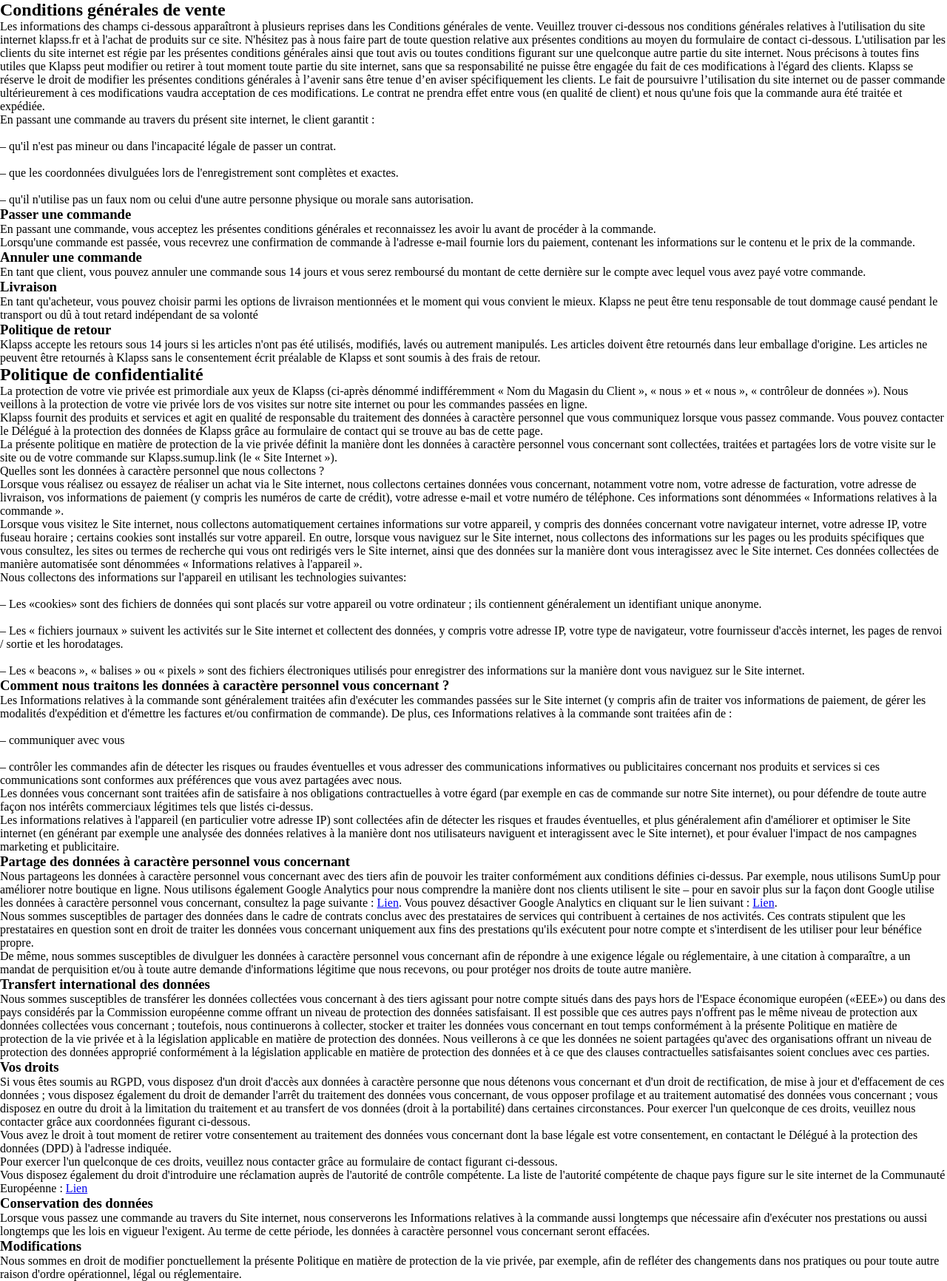
After one commit to damien-verschaere/hackathon, a PHP site: page /views/conditions.php in a window 1280 px wide. The commit adds this page. Shown: the whole page at 74% size. Run offline with PHP 8.4, Linux system fonts and the light colour scheme.

Commit message:
commit 1

```diff
--- a/assets/css/style.css
+++ b/assets/css/style.css
@@ -1,4 +1,127 @@
+/*footer.php*/
+
 *{
-    margin: 0;
-    padding: 0;
+    margin:0;
+    padding:0;
+    box-sizing: border-box;
+
 }
+
+.container{
+    max-width: 1170px;
+    margin:auto;
+}
+
+.row{
+    display: flex;
+    flex-wrap: wrap;
+}
+
+ul{
+    list-style: none;
+}
+
+.footer{
+    background-color: white;
+    padding: 70px 0;
+    bottom: 0px;
+}
+
+.column{
+    width: 25%;
+    padding: 0 15px;
+}
+
+.column h4{
+    font-size: 22px;
+    color: black;
+    text-transform: capitalize;
+    margin-bottom: 35px;
+    font-weight: 500;
+    position: relative;
+}
+
+.column h4::before{
+    content: '';
+    position: absolute;
+    left:0;
+    bottom: -10px;
+    background-color: #7ed957;
+    height: 2px;
+    box-sizing: border-box;
+    width: 50px;
+}
+
+.column ul li:not(:last-child){
+    margin-bottom: 10px;
+}
+
+.column ul li a{
+    font-size: 20px;
+    text-decoration: none;
+    font-weight: 300;
+    color: #bbbbbb;
+    display: block;
+}
+
+.column ul li a:hover{
+    text-decoration: none;
+    transform: scale(1.1);
+    transition: transform 0.5s;
+}
+
+.fa{
+    flex-direction: row;
+    justify-content: space-between;
+    padding: 70px;
+    width: 30px;
+    text-align: center;
+    text-decoration: none;
+    border-radius: 50%;
+    background-color: white;
+}
+
+.fa:hover{
+    text-decoration: none;
+    transform: scale(1.2);
+    transition: transform 0.5s;
+}
+
+.fa-facebook:before{
+    content: "\f09a";
+    font-size: 35px;
+    color: #7ed957;
+}
+
+.fa-twitter:before{
+    content: "\f09a";
+    font-size: 35px;
+    color: #7ed957;
+}
+
+.fa-instagram:before{
+    content: "\f09a";
+    font-size: 35px;
+    color: #7ed957;
+}
+
+.fa-youtube:before{
+    content: "\f09a";
+    font-size: 35px;
+    color: #7ed957;
+}
+
+/*conditions.php*/
+
+/*qui.php*/
+
+img{
+    display: block;
+    margin-left: auto;
+    margin-right: auto;
+    width: 25%;
+}
+
+.text{
+    text-align: center;
+}
--- /dev/null
+++ b/views/conditions.php
@@ -0,0 +1,87 @@
+<!DOCTYPE html>
+<html lang="en">
+<html>
+    <head>
+        <meta charset="UTF-8">
+        <link rel="stylesheet" href="../assets/css/style.css"">
+        <title>Conditions générales de vente</title>
+    </head>
+
+        <body>
+
+            <h2>Conditions générales de vente</h2>
+                <p>Les informations des champs ci-dessous apparaîtront à plusieurs reprises dans les Conditions générales de vente.
+                Veuillez trouver ci-dessous nos conditions générales relatives à l'utilisation du site internet klapss.fr et à l'achat de produits sur ce site.
+                N'hésitez pas à nous faire part de toute question relative aux présentes conditions au moyen du formulaire de contact ci-dessous.
+                L'utilisation par les clients du site internet est régie par les présentes conditions générales ainsi que tout avis ou toutes conditions figurant sur une quelconque autre partie du site internet. Nous précisons à toutes fins utiles que Klapss peut modifier ou retirer à tout moment toute partie du site internet, sans que sa responsabilité ne puisse être engagée du fait de ces modifications à l'égard des clients. Klapss se réserve le droit de modifier les présentes conditions générales à l’avenir sans être tenue d’en aviser spécifiquement les clients. Le fait de poursuivre l’utilisation du site internet ou de passer commande ultérieurement à ces modifications vaudra acceptation de ces modifications.
+                Le contrat ne prendra effet entre vous (en qualité de client) et nous qu'une fois que la commande aura été traitée et expédiée.</p>
+
+                <p>En passant une commande au travers du présent site internet, le client garantit :</p>
+
+                <br>– qu'il n'est pas mineur ou dans l'incapacité légale de passer un contrat.</br>
+                <br>– que les coordonnées divulguées lors de l'enregistrement sont complètes et exactes.</br>
+                <br>– qu'il n'utilise pas un faux nom ou celui d'une autre personne physique ou morale sans autorisation.</br>
+
+            <h3>Passer une commande</h3>
+                <p>En passant une commande, vous acceptez les présentes conditions générales et reconnaissez les avoir lu avant de procéder à la commande.</p>
+                <p>Lorsqu'une commande est passée, vous recevrez une confirmation de commande à l'adresse e-mail fournie lors du paiement, contenant les informations sur le contenu et le prix de la commande.</p>
+
+            <h3>Annuler une commande</h3>
+                <p>En tant que client, vous pouvez annuler une commande sous 14 jours et vous serez remboursé du montant de cette dernière sur le compte avec lequel vous avez payé votre commande.</p>
+
+            <h3>Livraison</h3>
+                <p>En tant qu'acheteur, vous pouvez choisir parmi les options de livraison mentionnées et le moment qui vous convient le mieux. Klapss ne peut être tenu responsable de tout dommage causé pendant le transport ou dû à tout retard indépendant de sa volonté</p>
+
+            <h3>Politique de retour</h3>
+                <p>Klapss accepte les retours sous 14 jours si les articles n'ont pas été utilisés, modifiés, lavés ou autrement manipulés. Les articles doivent être retournés dans leur emballage d'origine. Les articles ne peuvent être retournés à Klapss sans le consentement écrit préalable de Klapss et sont soumis à des frais de retour.</p>
+
+            <h2>Politique de confidentialité</h2>
+                <p>La protection de votre vie privée est primordiale aux yeux de Klapss (ci-après dénommé indifféremment « Nom du Magasin du Client », « nous » et « nous », « contrôleur de données »). Nous veillons à la protection de votre vie privée lors de vos visites sur notre site internet ou pour les commandes passées en ligne.</p>
+
+                <p>Klapss fournit des produits et services et agit en qualité de responsable du traitement des données à caractère personnel que vous communiquez lorsque vous passez commande.
+                Vous pouvez contacter le Délégué à la protection des données de Klapss grâce au formulaire de contact qui se trouve au bas de cette page.</p>
+
+                <p>La présente politique en matière de protection de la vie privée définit la manière dont les données à caractère personnel vous concernant sont collectées, traitées et partagées lors de votre visite sur le site ou de votre commande sur Klapss.sumup.link (le « Site Internet »).</p>
+
+                <p>Quelles sont les données à caractère personnel que nous collectons ?</p>
+
+                <p>Lorsque vous réalisez ou essayez de réaliser un achat via le Site internet, nous collectons certaines données vous concernant, notamment votre nom, votre adresse de facturation, votre adresse de livraison, vos informations de paiement (y compris les numéros de carte de crédit), votre adresse e-mail et votre numéro de téléphone. Ces informations sont dénommées « Informations relatives à la commande ».</p>
+
+                <p>Lorsque vous visitez le Site internet, nous collectons automatiquement certaines informations sur votre appareil, y compris des données concernant votre navigateur internet, votre adresse IP, votre fuseau horaire ; certains cookies sont installés sur votre appareil. En outre, lorsque vous naviguez sur le Site internet, nous collectons des informations sur les pages ou les produits spécifiques que vous consultez, les sites ou termes de recherche qui vous ont redirigés vers le Site internet, ainsi que des données sur la manière dont vous interagissez avec le Site internet. Ces données collectées de manière automatisée sont dénommées « Informations relatives à l'appareil ».</p>
+
+                <p>Nous collectons des informations sur l'appareil en utilisant les technologies suivantes:</p>
+                <br>– Les «cookies» sont des fichiers de données qui sont placés sur votre appareil ou votre ordinateur ; ils contiennent généralement un identifiant unique anonyme.</br>
+                <br>– Les « fichiers journaux » suivent les activités sur le Site internet et collectent des données, y compris votre adresse IP, votre type de navigateur, votre fournisseur d'accès internet, les pages de renvoi / sortie et les horodatages.</br>
+                <br>– Les « beacons », « balises » ou « pixels » sont des fichiers électroniques utilisés pour enregistrer des informations sur la manière dont vous naviguez sur le Site internet.</br>
+
+            <h3>Comment nous traitons les données à caractère personnel vous concernant ?</h3>
+                <p>Les Informations relatives à la commande sont généralement traitées afin d'exécuter les commandes passées sur le Site internet (y compris afin de traiter vos informations de paiement, de gérer les modalités d'expédition et d'émettre les factures et/ou confirmation de commande). De plus, ces Informations relatives à la commande sont traitées afin de :</p>
+                <br>– communiquer avec vous</br>
+                <br>– contrôler les commandes afin de détecter les risques ou fraudes éventuelles et vous adresser des communications informatives ou publicitaires concernant nos produits et services si ces communications sont conformes aux préférences que vous avez partagées avec nous.</br>
+
+                <p>Les données vous concernant sont traitées afin de satisfaire à nos obligations contractuelles à votre égard (par exemple en cas de commande sur notre Site internet), ou pour défendre de toute autre façon nos intérêts commerciaux légitimes tels que listés ci-dessus.</p>
+                <p>Les informations relatives à l'appareil (en particulier votre adresse IP) sont collectées afin de détecter les risques et fraudes éventuelles, et plus généralement afin d'améliorer et optimiser le Site internet (en générant par exemple une analysée des données relatives à la manière dont nos utilisateurs naviguent et interagissent avec le Site internet), et pour évaluer l'impact de nos campagnes marketing et publicitaire.</p>
+
+            <h3>Partage des données à caractère personnel vous concernant</h3>
+                <p> Nous partageons les données à caractère personnel vous concernant avec des tiers afin de pouvoir les traiter conformément aux conditions définies ci-dessus. Par exemple, nous utilisons SumUp pour améliorer notre boutique en ligne. Nous utilisons également Google Analytics pour nous comprendre la manière dont nos clients utilisent le site – pour en savoir plus sur la façon dont Google utilise les données à caractère personnel vous concernant, consultez la page suivante : <a href="https://www.google.com/intl/en/policies/privacy/">Lien</a>. Vous pouvez désactiver Google Analytics en cliquant sur le lien suivant : <a href="https://tools.google.com/dlpage/gaoptout">Lien</a>.</p>
+                <p>Nous sommes susceptibles de partager des données dans le cadre de contrats conclus avec des prestataires de services qui contribuent à certaines de nos activités. Ces contrats stipulent que les prestataires en question sont en droit de traiter les données vous concernant uniquement aux fins des prestations qu'ils exécutent pour notre compte et s'interdisent de les utiliser pour leur bénéfice propre.</p>
+                <p>De même, nous sommes susceptibles de divulguer les données à caractère personnel vous concernant afin de répondre à une exigence légale ou réglementaire, à une citation à comparaître, a un mandat de perquisition et/ou à toute autre demande d'informations légitime que nous recevons, ou pour protéger nos droits de toute autre manière.</p>
+
+            <h3>Transfert international des données</h3>
+                <p>Nous sommes susceptibles de transférer les données collectées vous concernant à des tiers agissant pour notre compte situés dans des pays hors de l'Espace économique européen («EEE») ou dans des pays considérés par la Commission européenne comme offrant un niveau de protection des données satisfaisant. Il est possible que ces autres pays n'offrent pas le même niveau de protection aux données collectées vous concernant ; toutefois, nous continuerons à collecter, stocker et traiter les données vous concernant en tout temps conformément à la présente Politique en matière de protection de la vie privée et à la législation applicable en matière de protection des données. Nous veillerons à ce que les données ne soient partagées qu'avec des organisations offrant un niveau de protection des données approprié conformément à la législation applicable en matière de protection des données et à ce que des clauses contractuelles satisfaisantes soient conclues avec ces parties.</p>
+
+            <h3>Vos droits</h3>
+                <p>Si vous êtes soumis au RGPD, vous disposez d'un droit d'accès aux données à caractère personne que nous détenons vous concernant et d'un droit de rectification, de mise à jour et d'effacement de ces données ; vous disposez également du droit de demander l'arrêt du traitement des données vous concernant, de vous opposer profilage et au traitement automatisé des données vous concernant ; vous disposez en outre du droit à la limitation du traitement et au transfert de vos données (droit à la portabilité) dans certaines circonstances. Pour exercer l'un quelconque de ces droits, veuillez nous contacter grâce aux coordonnées figurant ci-dessous.</p>
+                <p>Vous avez le droit à tout moment de retirer votre consentement au traitement des données vous concernant dont la base légale est votre consentement, en contactant le Délégué à la protection des données (DPD) à l'adresse indiquée.</p>
+                <p>Pour exercer l'un quelconque de ces droits, veuillez nous contacter grâce au formulaire de contact figurant ci-dessous.</p>
+                <p>Vous disposez également du droit d'introduire une réclamation auprès de l'autorité de contrôle compétente.
+                    La liste de l'autorité compétente de chaque pays figure sur le site internet de la Communauté Européenne : <a href="http://ec.europa.eu/newsroom/article29/item-detail.cfm?item_id=612080">Lien</a></p>
+
+            <h3>Conservation des données</h3>
+                <p> Lorsque vous passez une commande au travers du Site internet, nous conserverons les Informations relatives à la commande aussi longtemps que nécessaire afin d'exécuter nos prestations ou aussi longtemps que les lois en vigueur l'exigent. Au terme de cette période, les données à caractère personnel vous concernant seront effacées.</p>
+
+            <h3>Modifications</h3>
+                <p>Nous sommes en droit de modifier ponctuellement la présente Politique en matière de protection de la vie privée, par exemple, afin de refléter des changements dans nos pratiques ou pour toute autre raison d'ordre opérationnel, légal ou réglementaire.</p>
+
+        </body>
+</html>
```
Also changed, not shown: requires/footer.php (+26 -1 lines), views/qui.php (added, +34 -0 lines), assets/img/logo.png (added).
